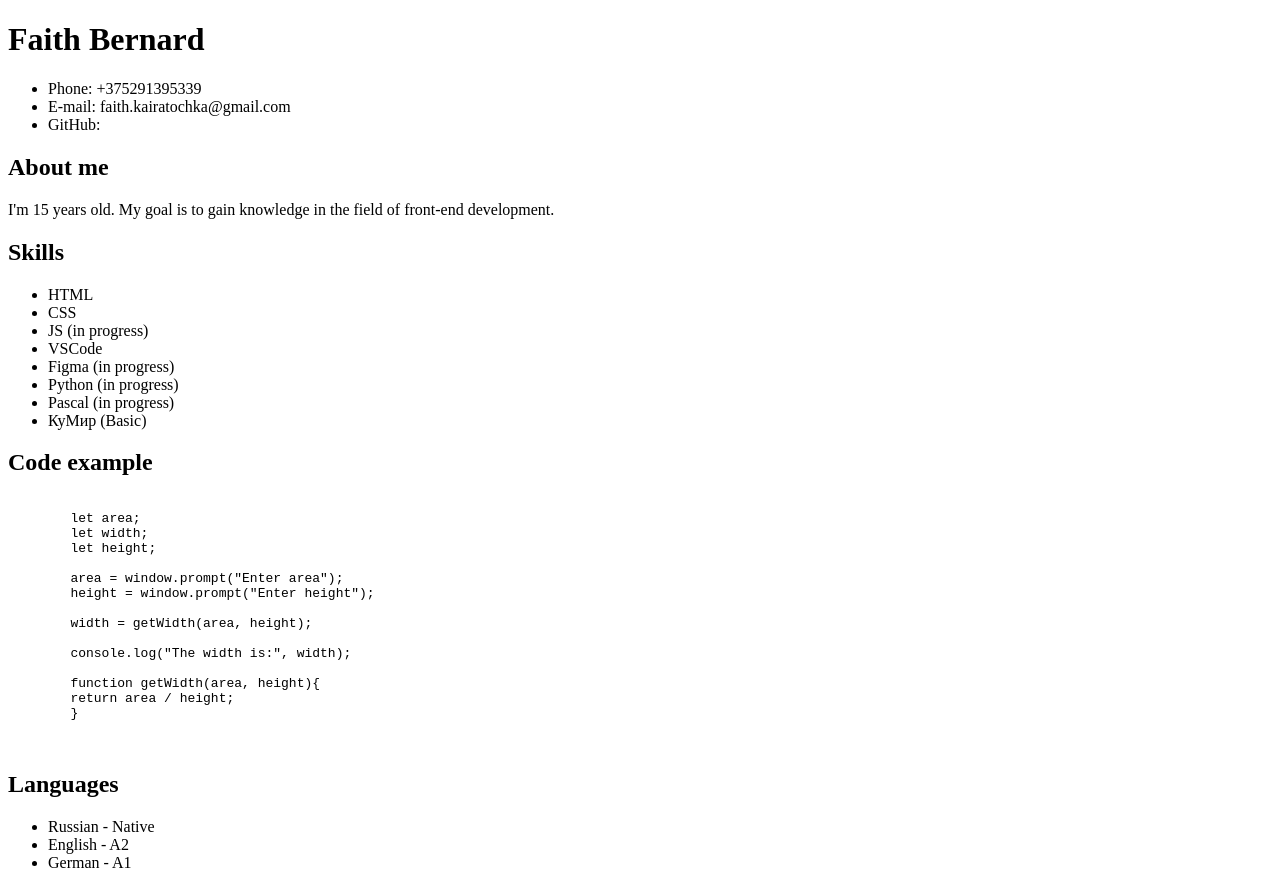
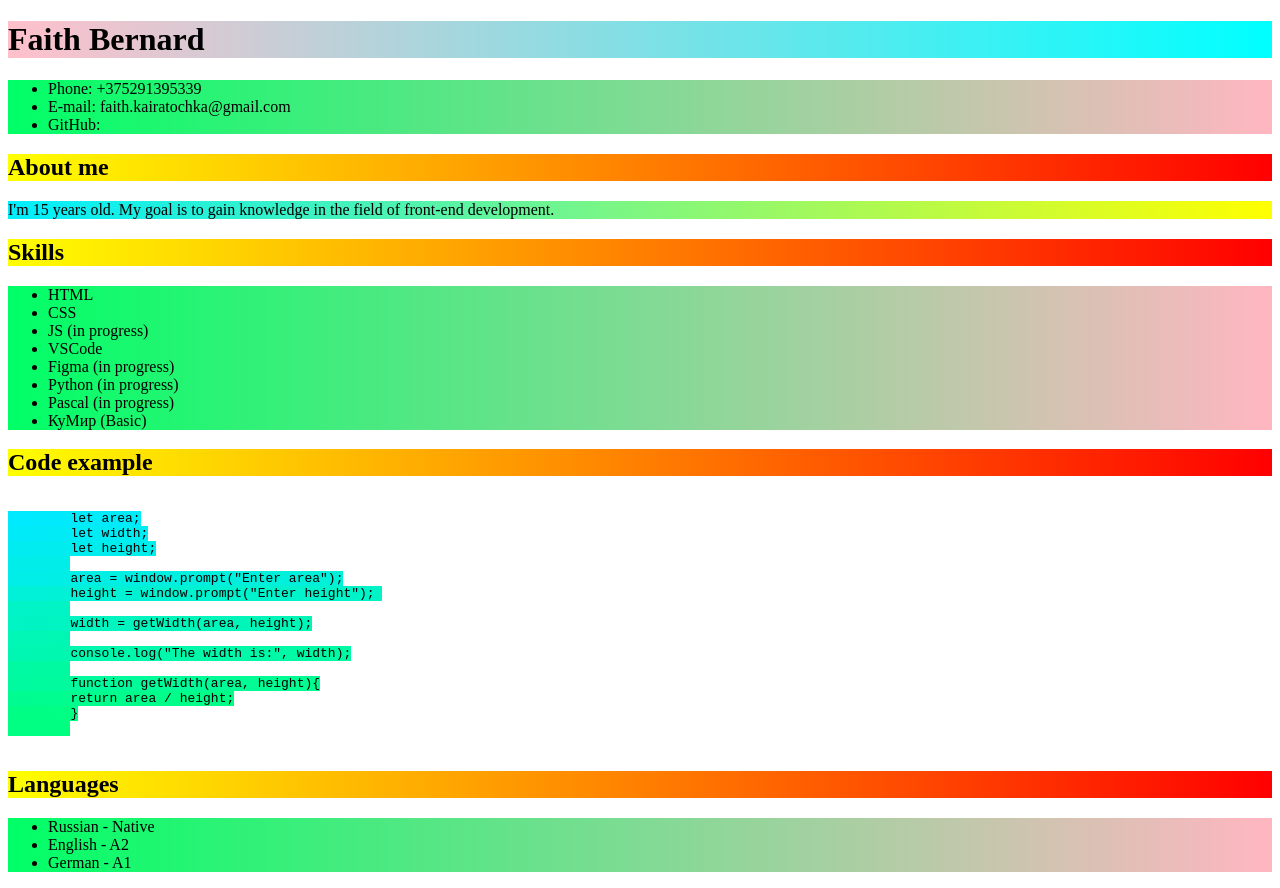
Before and after one commit to Faith-Bernard/rsschool-cv, a plain HTML site: page index.html in a window 1280 px wide. Drawn offline with Linux system fonts and the light colour scheme.

Commit message:
feat: add code in style.css file

```diff
--- a/index.html
+++ b/index.html
@@ -7,6 +7,7 @@
     <title>My CV</title>
 </head>
 <body>
+    <link rel="stylesheet" href="./style.css">
     <h1>Faith Bernard</h1>
     <ul>
         <li>Phone: +375291395339</li>
--- a/style.css
+++ b/style.css
@@ -0,0 +1,15 @@
+h1{
+    background: linear-gradient(to right, pink, rgb(0, 255, 255) );
+}
+p{
+    background: linear-gradient(to right, rgb(0, 238, 255), yellow);
+}
+h2{
+    background: linear-gradient(to right, yellow, red);
+}
+ul{
+    background: linear-gradient(to right, rgb(0, 255, 102), lightpink);
+}
+code{
+    background: linear-gradient(to right, rgb(0, 234, 255), rgb(0, 255, 128));
+}
```
